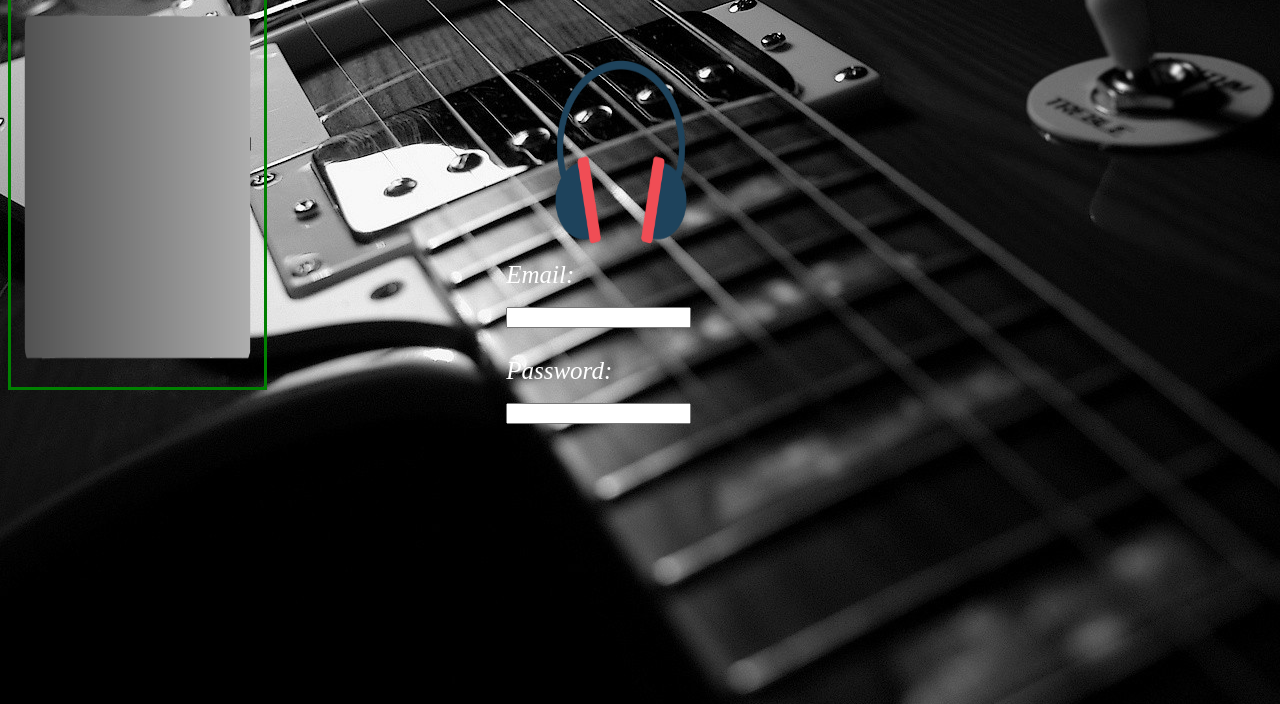
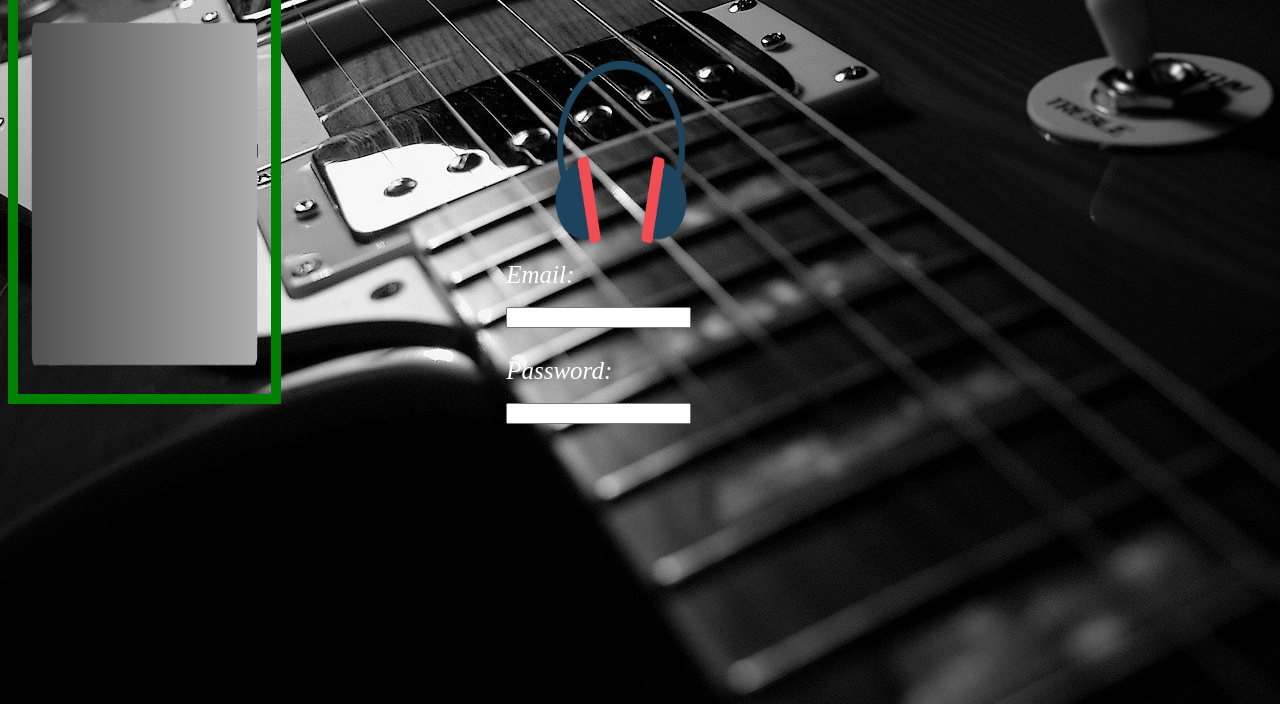
Before and after one commit to KarimLeon/test, a plain HTML site: page index.html in a window 1280 px wide. Shown: the part 104-808 px from the top of the page. Drawn offline with Linux system fonts and the light colour scheme.

Commit message:
Update 2

```diff
--- a/index.html
+++ b/index.html
@@ -18,7 +18,7 @@
     </header>
 
 
-<img src = "Images/Picture2.png" id = "menu">
+<img src = "Images/Picture2.png" id = "menu" style = "border: 10px solid green;">
 
 
 <div class = "Clear">
--- a/style.css
+++ b/style.css
@@ -71,7 +71,6 @@ header > img {
 }
 
 #menu {
-  border: 3px solid green;
   height: 50%;
   width: 20%;
 
```
